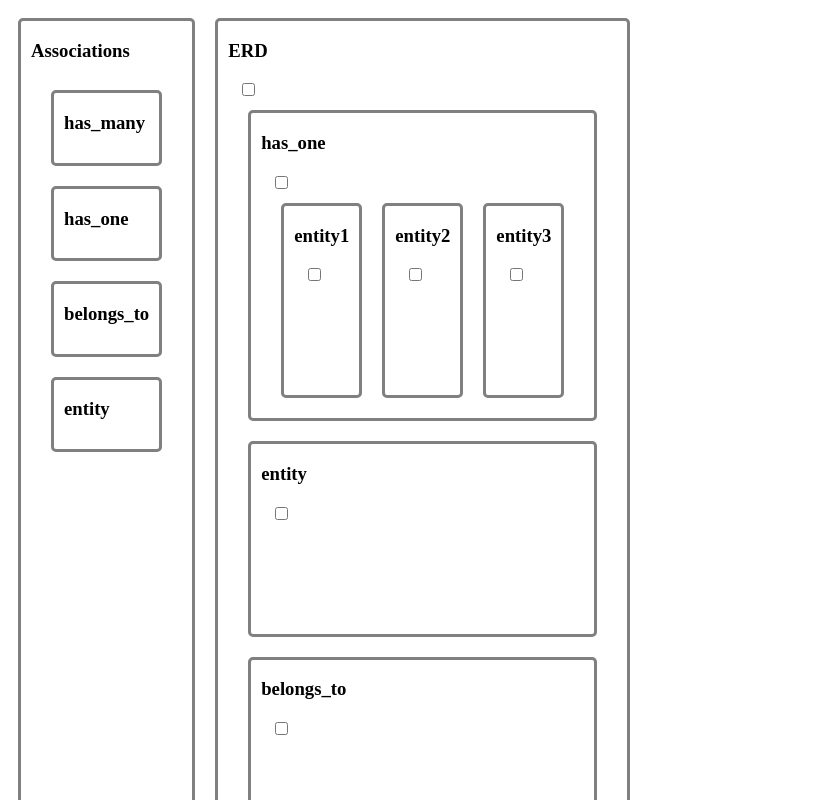
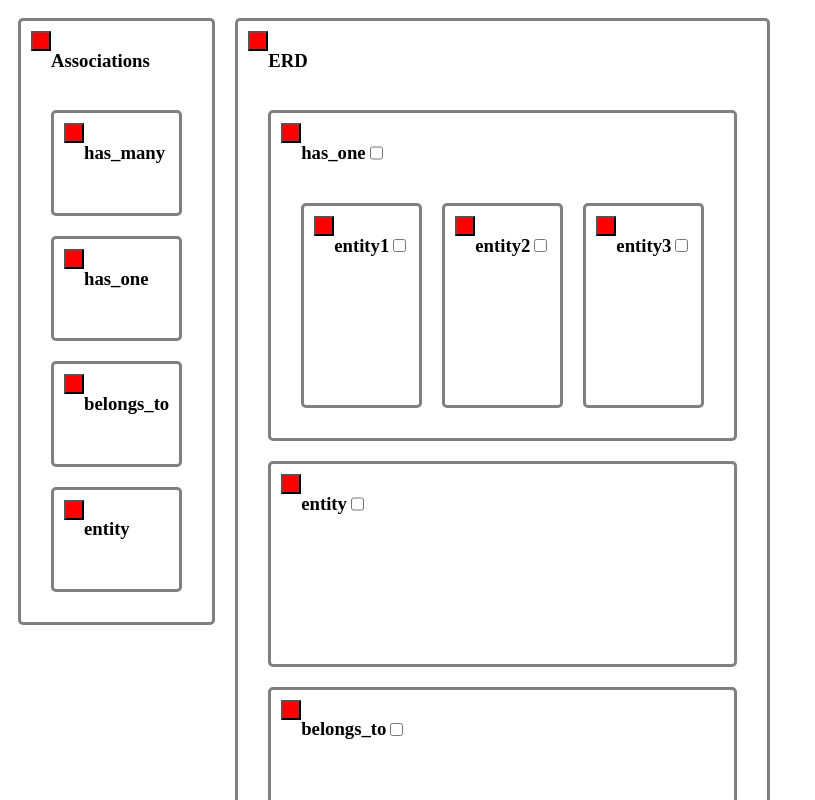
Before and after one commit to ozovalihasan/ead, a React (Create React App) app: page / in a window 1280 px wide. Shown: the top 800 px of the page, without its empty margins (0-815 px from the left). Built offline with nearby package versions, Linux system fonts and the light colour scheme.

Commit message:
Add buttons to toggle direction of elements

```diff
--- a/src/AppModel.js
+++ b/src/AppModel.js
@@ -23,6 +23,21 @@ const AppModel = () => {
     } else {
       setRestrictedDropId(-1);
     }
+  };
+  const handleCheckDirection = (id) => {
+    const newData = {
+      ...data,
+
+      items: {
+        ...data.items,
+        [id]: {
+          ...data.items[id],
+          subdirection: (data.items[id].subdirection === 'column' ? 'row' : 'column'),
+          order: (data.items[id].subdirection === 'vertical' ? 'horizontal' : 'vertical'),
+        },
+      },
+    };
+    setData(newData);
   };
 
   const onDragStart = (start) => {
@@ -101,6 +116,7 @@ const AppModel = () => {
                   index={0}
                   restrictedDropId={restrictedDropId}
                   handleCheck={handleCheck}
+                  handleCheckDirection={handleCheckDirection}
                 />
 
                 {provided.placeholder}
--- a/src/Model.js
+++ b/src/Model.js
@@ -1,3 +1,4 @@
+/* eslint-disable jsx-a11y/control-has-associated-label */
 /* eslint-disable no-console */
 /* eslint-disable react/prop-types */
 import React from 'react';
@@ -6,18 +7,11 @@ import { Draggable, Droppable } from 'react-beautiful-dnd';
 // import Factory from './Factory';
 
 const Model = ({
-  item, allItems, restrictedDropId, handleCheck, id,
+  item, allItems, restrictedDropId, handleCheck, handleCheckDirection,
 }) => (
 
   <div>
-    {item.isDropDisabled || (
-      <input
-        name="isRestrictedDrop"
-        type="checkbox"
-        checked={restrictedDropId === id}
-        onChange={(e) => handleCheck(e, id)}
-      />
-    )}
+
     <SubContainer
       subdirection={item.subdirection}
       factory={item.factory}
@@ -34,22 +28,42 @@ const Model = ({
                 {...providedDrag.draggableProps}
                 {...providedDrag.dragHandleProps}
                 ref={providedDrag.innerRef}
+                isDragging={snapshot.isDragging}
               >
                 {false && console.warn(snapshot)}
-                <Title {...providedDrag.dragHandleProps}>
-                  {allItems[id].content}
-                </Title>
+
+                <TitleCheck>
+                  <DirectionButton
+                    name="direction"
+                    type="button"
+                    onClick={() => handleCheckDirection(id)}
+                  />
+                  <Title {...providedDrag.dragHandleProps}>
+                    {allItems[id].content}
+                  </Title>
+                  {item.isDropDisabled || (
+                  <input
+                    name="isRestrictedDrop"
+                    type="checkbox"
+                    checked={restrictedDropId === id}
+                    onChange={(e) => handleCheck(e, id)}
+                  />
+                  )}
+                </TitleCheck>
+
                 <Droppable
                   droppableId={id.toString()}
                   direction={allItems[id].order}
                   isDropDisabled={allItems[id].isDropDisabled
                         || (restrictedDropId !== -1 && restrictedDropId !== id)}
                 >
-                  { (providedDrop) => (
+                  { (providedDrop, snapshot) => (
                     <DropContainer
                       {...providedDrop.droppableProps}
                       ref={providedDrop.innerRef}
                       factory={allItems[id].factory}
+                      isDraggingOver={snapshot.isDraggingOver}
+
                     >
                       <Model
                         id={id}
@@ -58,6 +72,7 @@ const Model = ({
                         index={index}
                         restrictedDropId={restrictedDropId}
                         handleCheck={handleCheck}
+                        handleCheckDirection={handleCheckDirection}
                       />
                       {providedDrop.placeholder}
                     </DropContainer>
@@ -72,18 +87,32 @@ const Model = ({
   </div>
 );
 const Container = styled.div`
-  border: 3px solid gray;
+
   margin: 10px;
   border-radius: 5px;
 
 `;
+
+const TitleCheck = styled.div`
+  display: flex;
+`;
+const DirectionButton = styled.button`
+  background-color: red;
+  width: 20px;
+  height: 20px;
+`;
+
 const DropContainer = styled.div`
   margin: 10px;
   border-radius: 5px;
+  background-color: ${(props) => (props.isDraggingOver ? 'skyblue' : 'white')};
+
 `;
 const DragContainer = styled.div`
-  margin: 10px;
+  padding: 10px;
   border-radius: 5px;
+  background-color: ${(props) => (props.isDragging ? 'green' : 'white')};
+  border: 3px solid gray;
 `;
 
 const SubContainer = styled.div`
```
